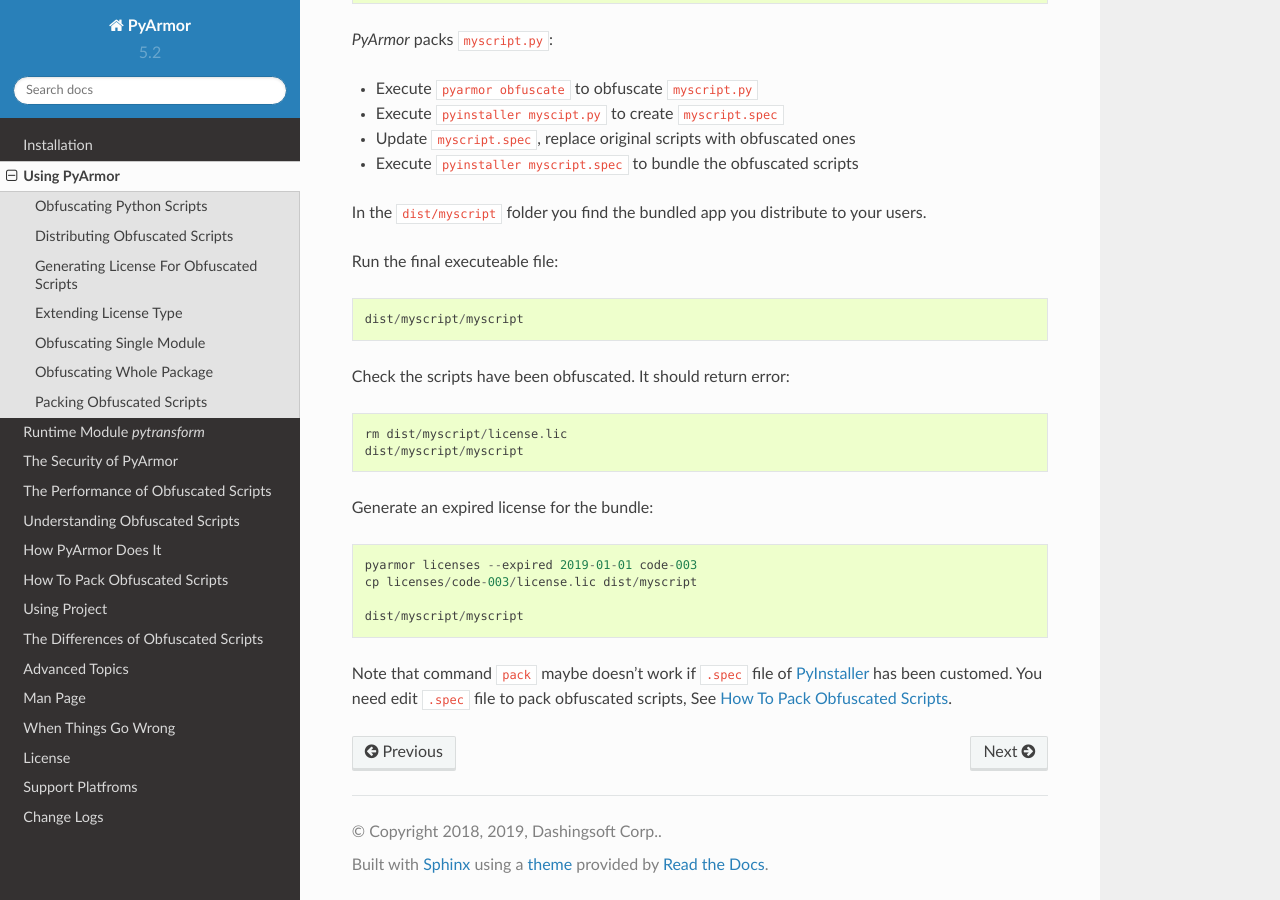
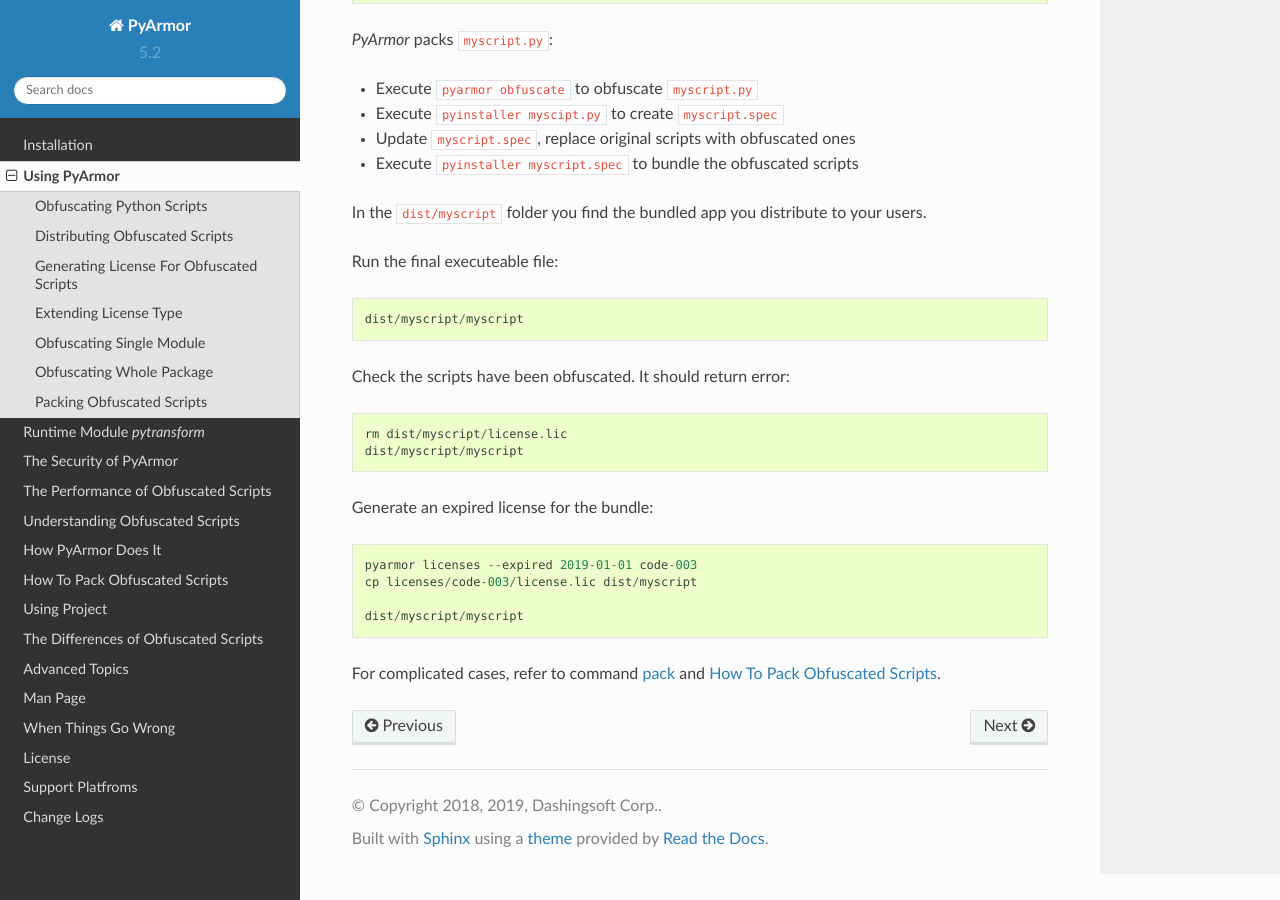
Before and after one commit to dashingsoft/pyarmor, a Sphinx documentation site: the page built from docs/usage.rst, in a window 1280 px wide and 900 px high, scrolled down 3978 px. Built offline with Sphinx 7.4.7 and the Read the Docs theme 2.0.0, drawn with Linux system fonts in a browser that asks for light colours.

Commit message:
Refine doc

```diff
--- a/docs/usage.rst
+++ b/docs/usage.rst
@@ -198,8 +198,7 @@
 
     dist/myscript/myscript
 
-Note that command ``pack`` maybe doesn't work if ``.spec`` file of
-PyInstaller_ has been customed. You need edit ``.spec`` file to pack
-obfuscated scripts, See :ref:`How to pack obfuscated scripts`.
+For complicated cases, refer to command :ref:`pack` and :ref:`How to
+pack obfuscated scripts`.
 
 .. include:: _common_definitions.txt
```
